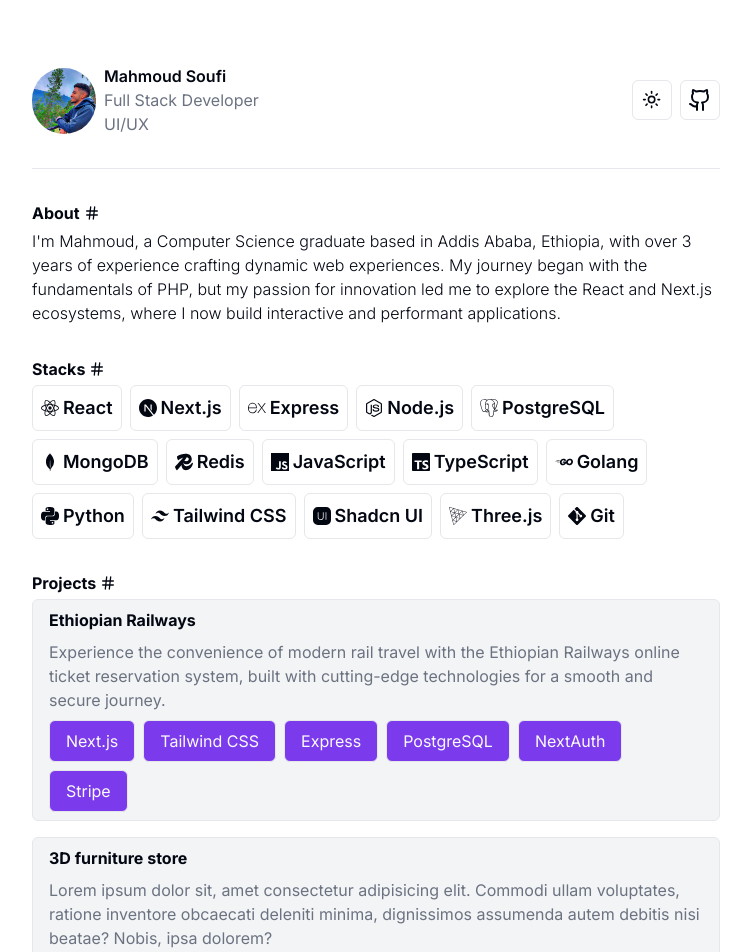
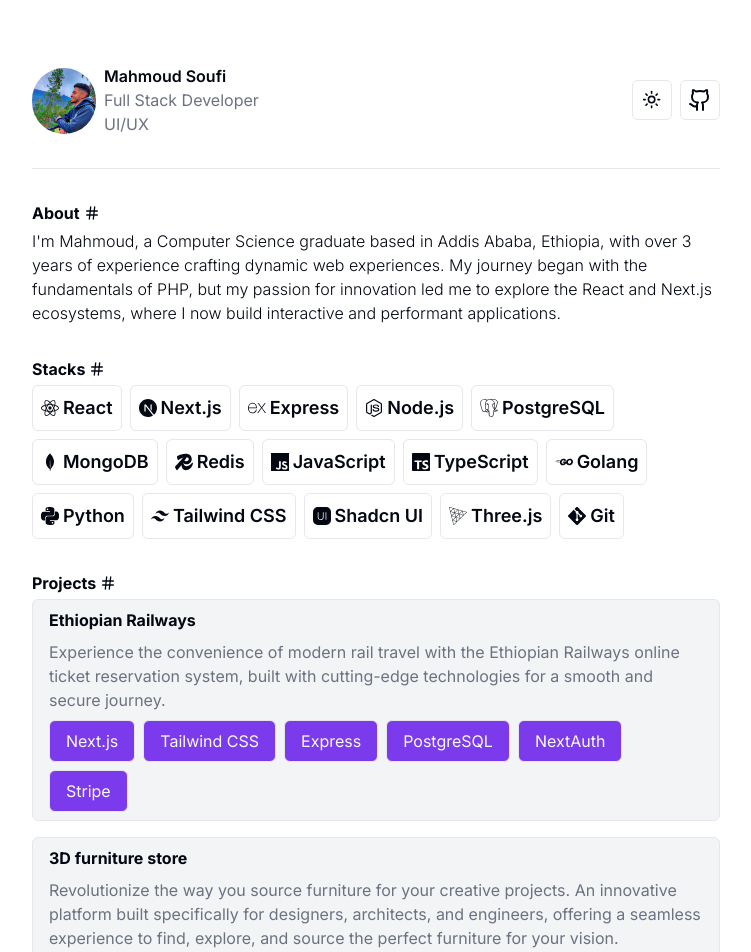
Before and after one commit to Soufi-MA/my-portfolio, a Next.js app: page / in a window 1280 px wide. Shown: the top 952 px of the page, without its empty margins (264-1015 px from the left). Built offline with nearby package versions, Linux system fonts and the light colour scheme.

Commit message:
refactor: add url links to projects

```diff
--- a/src/components/Projects.tsx
+++ b/src/components/Projects.tsx
@@ -7,6 +7,7 @@
   title: string;
   body: string;
   stack: string[];
+  url: string;
 }
 
 const projects: Project[] = [
@@ -22,11 +23,12 @@
       "NextAuth",
       "Stripe",
     ],
+    url: "https://ethiopian-railways.onrender.com",
   },
   {
     id: 2,
     title: "3D furniture store",
-    body: "Lorem ipsum dolor sit, amet consectetur adipisicing elit. Commodi ullam voluptates, ratione inventore obcaecati deleniti minima, dignissimos assumenda autem debitis nisi beatae? Nobis, ipsa dolorem?",
+    body: "Revolutionize the way you source furniture for your creative projects. An innovative platform built specifically for designers, architects, and engineers, offering a seamless experience to find, explore, and source the perfect furniture for your vision.",
     stack: [
       "Next.js",
       "Tailwind CSS",
@@ -35,6 +37,7 @@
       "WebGL",
       "PayloadCMS",
     ],
+    url: "https://furniture-store-3pnl.onrender.com",
   },
 ];
 
```
